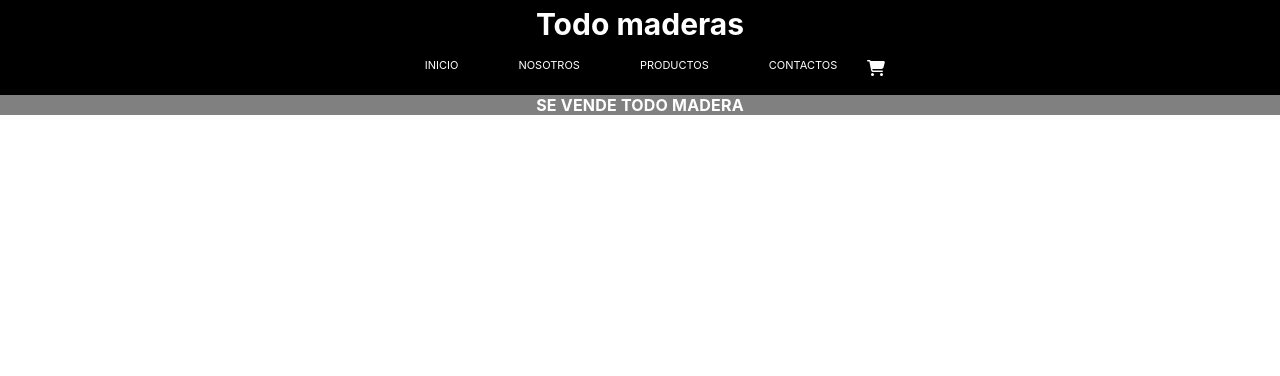
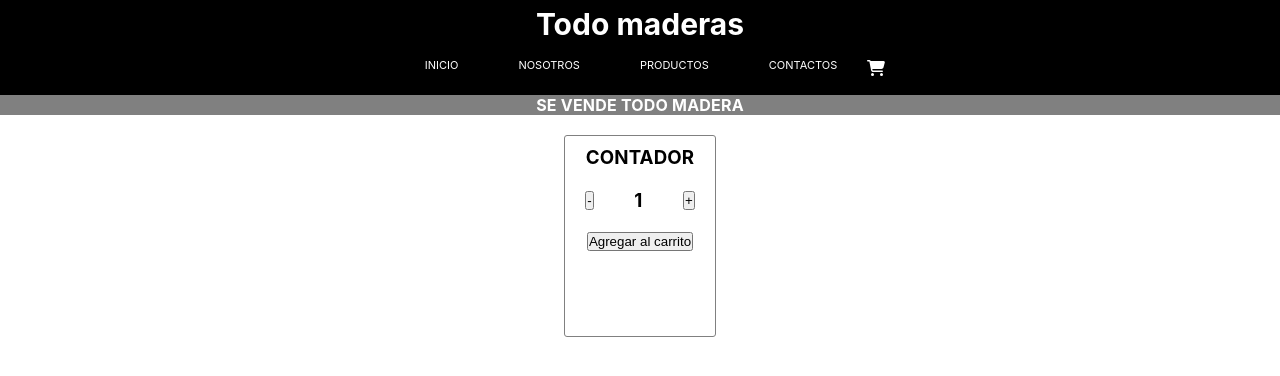
Before and after one commit to MatiasFernandez-A/reactproyect, a React (Create React App) app: page / in a window 1280 px wide. Shown: the top 376 px of the page. Built offline with nearby package versions, Linux system fonts and the light colour scheme.

Commit message:
Agregando contador de productos

```diff
--- a/src/App.js
+++ b/src/App.js
@@ -1,3 +1,4 @@
+import ItemCount from './components/ItemCount/ItemCount';
 import ItemListContainer from './components/ItemListContainer/ItemListContainer';
 import NavBar from './components/NavBar/NavBar';
 
@@ -6,6 +7,7 @@ function App() {
     <div>
       <NavBar />
       <ItemListContainer greeting="Se vende Todo madera"/>
+      <ItemCount initial={1} stock={10}/>
     </div>
   );
 }
--- /dev/null
+++ b/src/components/ItemCount/ItemCount.css
@@ -0,0 +1,26 @@
+.counter-container{
+    display: block;
+    width: 150px;
+    height: 200px;
+    margin: auto;
+    margin-top: 20px;
+    border: solid 1px grey;
+    border-radius: 3px;
+}
+.counter-container h3{
+    text-align: center;
+    text-transform: uppercase;
+    letter-spacing: .1px;
+    margin: 10px 0px;
+}
+.buttons-container{
+    display: flex;
+    justify-content: space-around;
+    align-items: center;
+}
+.cartButtonContainer{
+    display: flex;
+    justify-content: center;
+    align-items: center;
+    margin: 10px 0px;
+}
--- /dev/null
+++ b/src/components/ItemCount/ItemCount.jsx
@@ -0,0 +1,36 @@
+import React from 'react';
+import "./ItemCount.css";
+
+function ItemCount (props){
+    const [clicks, setClicks] = React.useState(1);
+
+    function handleIncrement () {
+        if (clicks < props.stock){
+            setClicks (clicks + 1);
+        } else {
+            alert("Ya no hay mas stock")
+        }
+    }
+    function handleDecrement () {
+        if (clicks > props.initial){
+            setClicks (clicks - 1);
+        } else {
+            alert("Si o si tenes que llevar comprar al menos un producto")
+        }
+    }
+
+    return(
+        <div className='counter-container'>
+            <h3>Contador</h3>
+            <div className='buttons-container'>
+                <button onClick={handleDecrement}> - </button>
+                <h3>{clicks}</h3>
+                <button onClick={handleIncrement}> + </button>
+            </div>
+            <div className='cartButtonContainer'>
+                <button>Agregar al carrito</button>
+            </div>
+        </div>
+    )
+}
+export default ItemCount;
```
